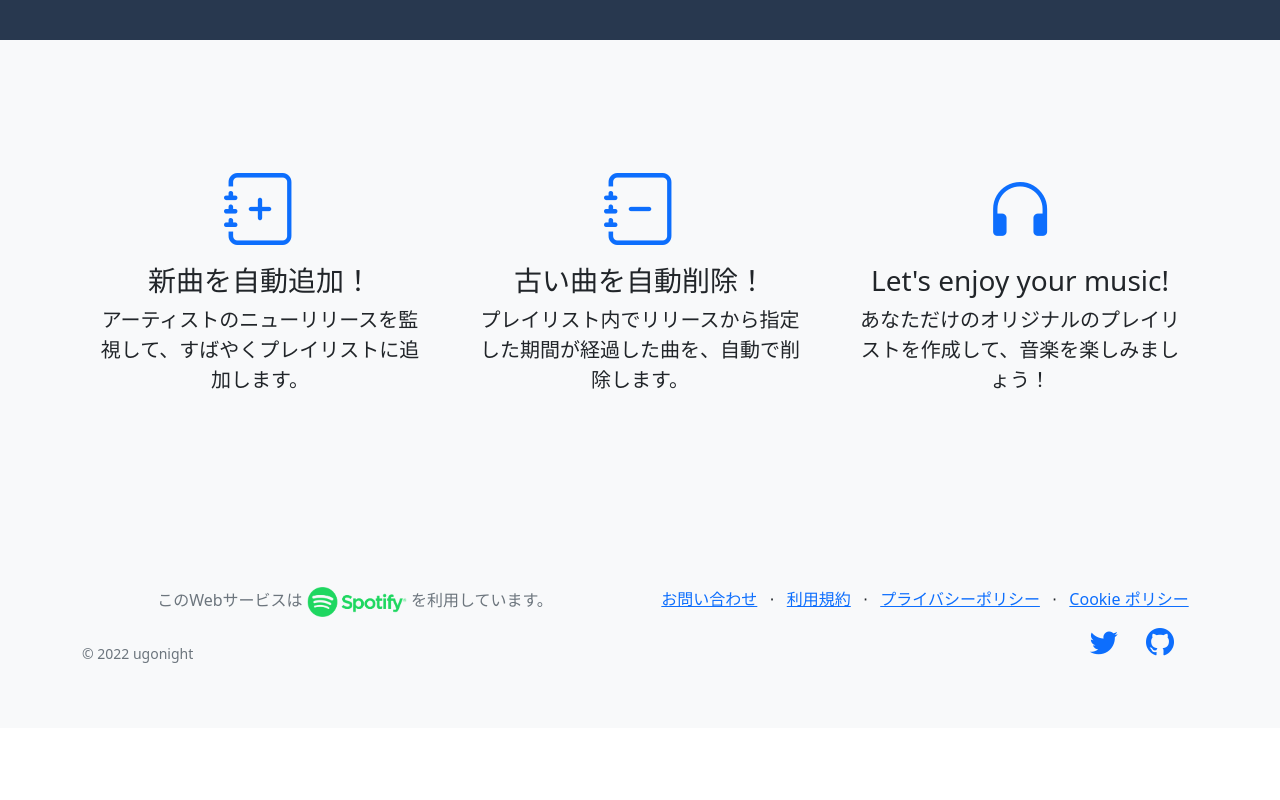
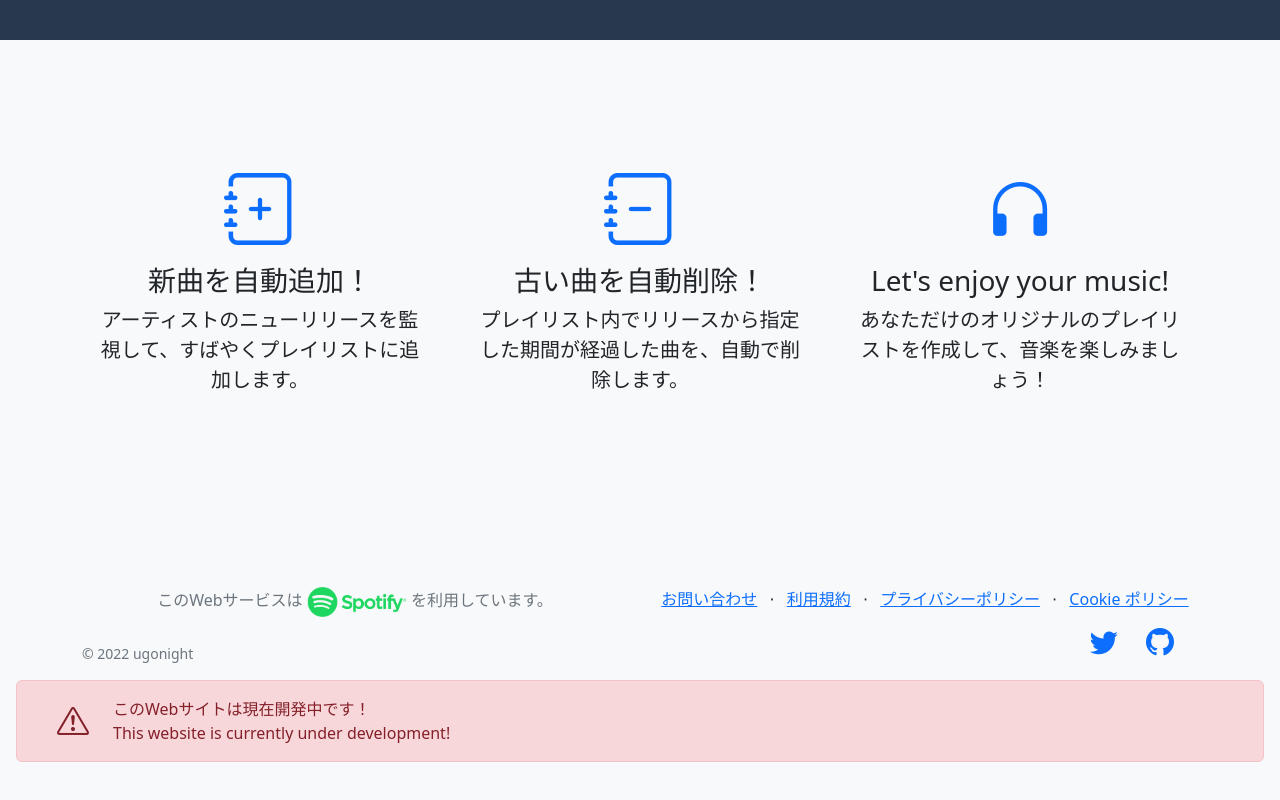
Before and after one commit to ugonight/spotify-newrelease-follower, a SvelteKit app: page / in a window 1280 px wide. Shown: the part 610-1410 px from the top of the page. Before the commit the page ends 1338 px from the top, so only its background shows below. Built offline with nearby package versions, Linux system fonts and the light colour scheme.

Commit message:
開発中表示

```diff
--- a/src/routes/+layout.svelte
+++ b/src/routes/+layout.svelte
@@ -70,6 +70,10 @@
 			</div>
 		</div>
 	</div>
+	<div class="alert alert-danger d-flex align-items-center mt-3 mx-3" role="alert">
+		<i class="bi bi-exclamation-triangle fs-2 mx-4"></i>
+		<div>このWebサイトは現在開発中です！<br>This website is currently under development!</div>
+	</div>
 </footer>
 
 <style>
--- a/src/routes/login/authorize/+page.server.ts
+++ b/src/routes/login/authorize/+page.server.ts
@@ -34,8 +34,6 @@ export const load: PageServerLoad = async ({ url, cookies }) => {
     });
     authURL.search = params.toString();
 
-    console.log(authURL.toString());
-
     // your application requests authorization
     throw redirect(307, authURL.toString());
 }
```
